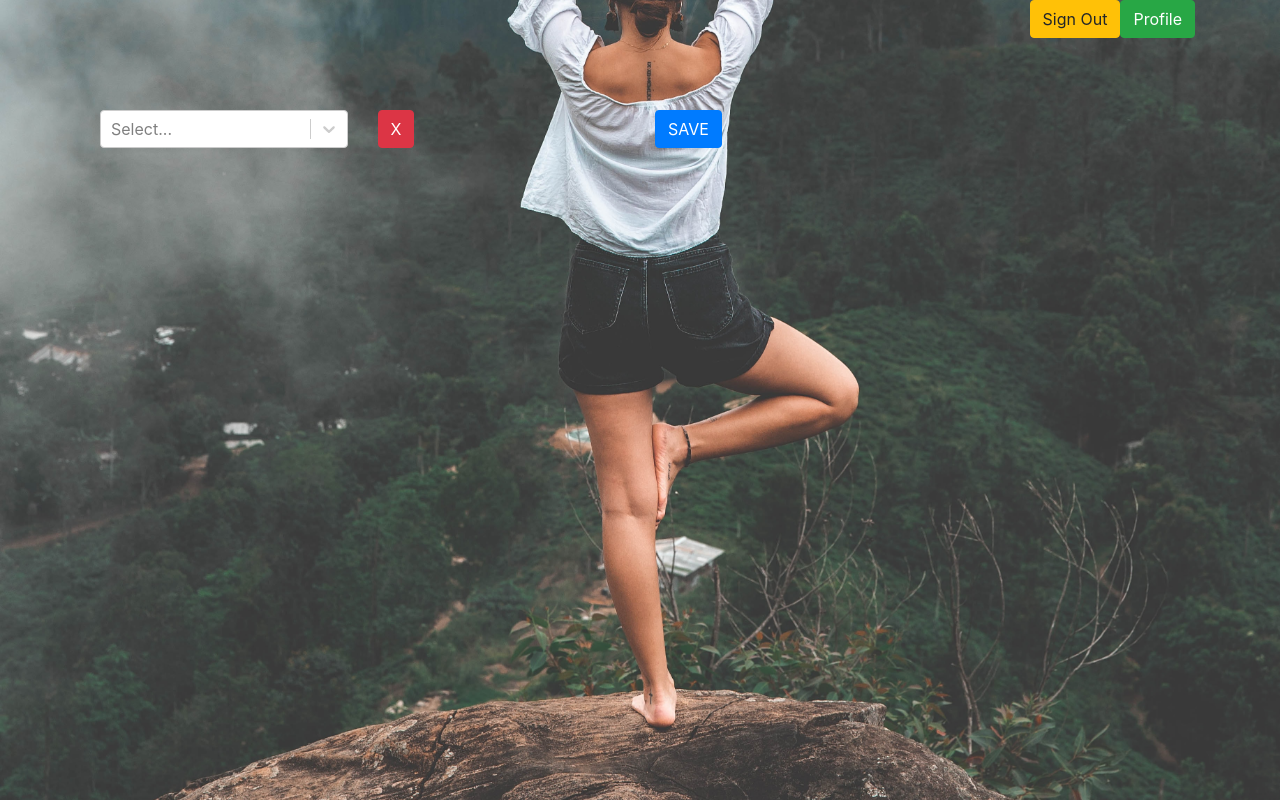
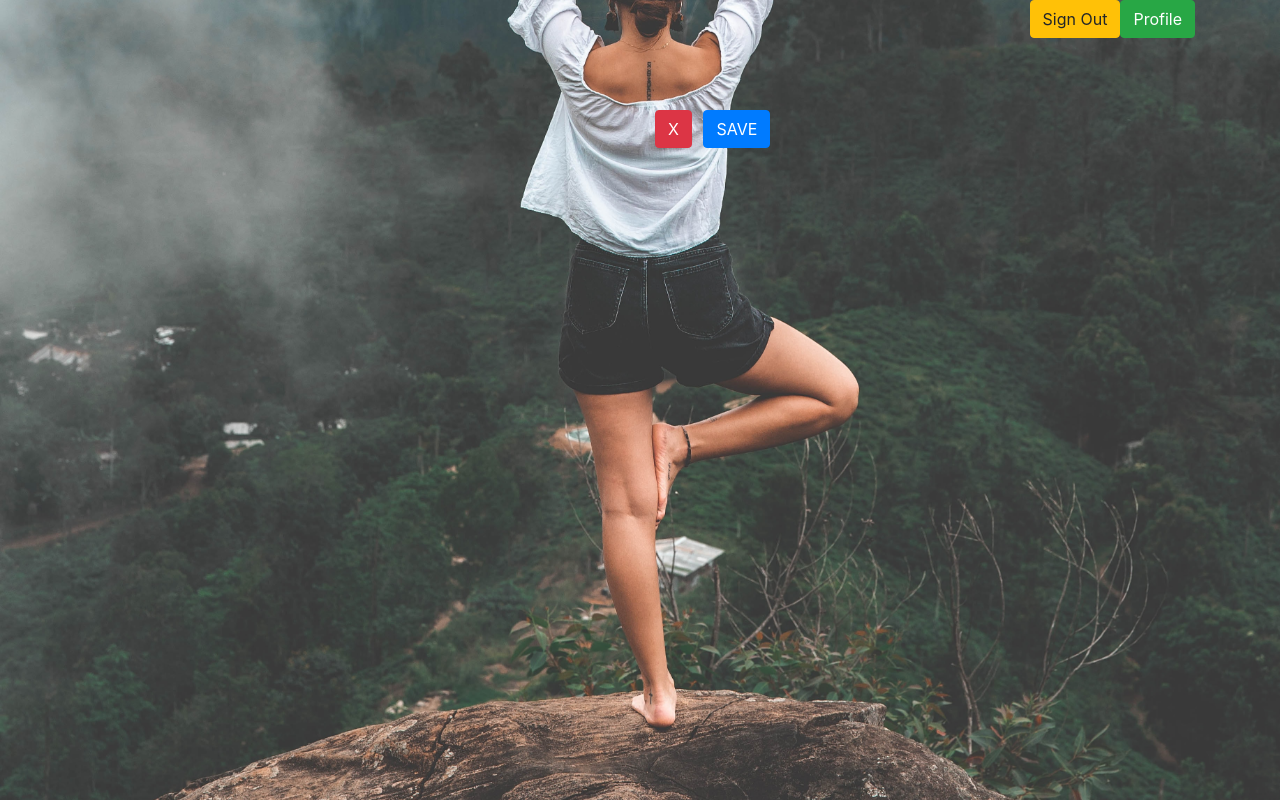
Before and after one commit to GreatDeveloper66/mod5-project, a React (Create React App) app: page /sequences/edit in a window 1280 px wide. Built offline with nearby package versions, Linux system fonts and the light colour scheme.

Commit message:
Change layout of edit form

```diff
--- a/src/Components/FooterBarEdit.js
+++ b/src/Components/FooterBarEdit.js
@@ -1,6 +1,6 @@
 import React, { Component } from 'react';
 import '../App.css';
-import { Container, Row, Button, Form, FormGroup, Col } from 'reactstrap'
+import { Container, Row, Button, Form, FormGroup, Col, Label, Input } from 'reactstrap'
 import AddSequenceAction from '../actions/addsequence'
 import UndoAsanaAction from '../actions/undoasanas'
 import { connect } from 'react-redux'
@@ -94,28 +94,35 @@ class FooterBarEdit extends Component {
 		return(
 			<Container className="mt-3">
 				<Row className="d-flex justify-content-around">
-				<Col xs={12}>
 					<Form onSubmit={this.handleSave}>
 						<FormGroup row>
-							<Col sm={3}>
-									<Select
-										value={this.state.selectedOption}
-										onChange={this.handleChange}
-										options={options}
-										/>
+							<Col xs={6}>
 							</Col>
-							<Col sm={1}>
+							<Col xs={3}>
 								<Button color="danger" onClick={() => this.props.undoasana()}>X</Button>
 							</Col>
-							<Col sm={2}>
-							</Col>
-							<Col sm={3}>
+							<Col xs={3}>
 								<Button color="primary" type="submit">SAVE</Button>
 							</Col>
 						</FormGroup>
+						{/*
+						<FormGroup row>
+							<Col xs={2}>
+							</Col>
+							<Col xs={8}>
+							<Select
+								value={this.state.selectedOption}
+								onChange={this.handleDropDownChange}
+								options={options}
+								/>
+							</Col>
+							<Col xs={2}>
+							</Col>
+						</FormGroup>
+						*/}
 					</Form>
 
-				</Col>
+
 				</Row>
 		</Container>
 		)
```
